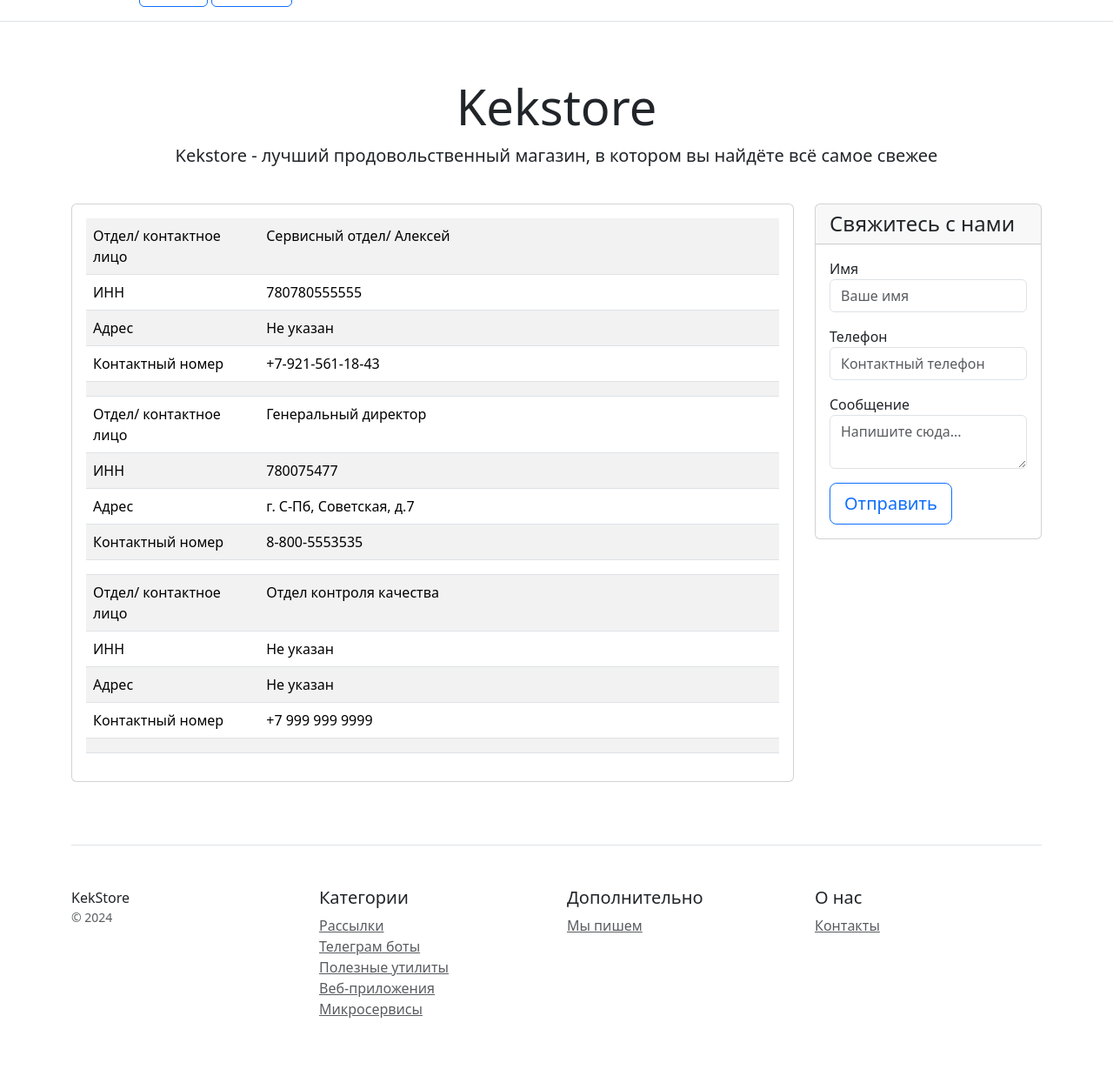
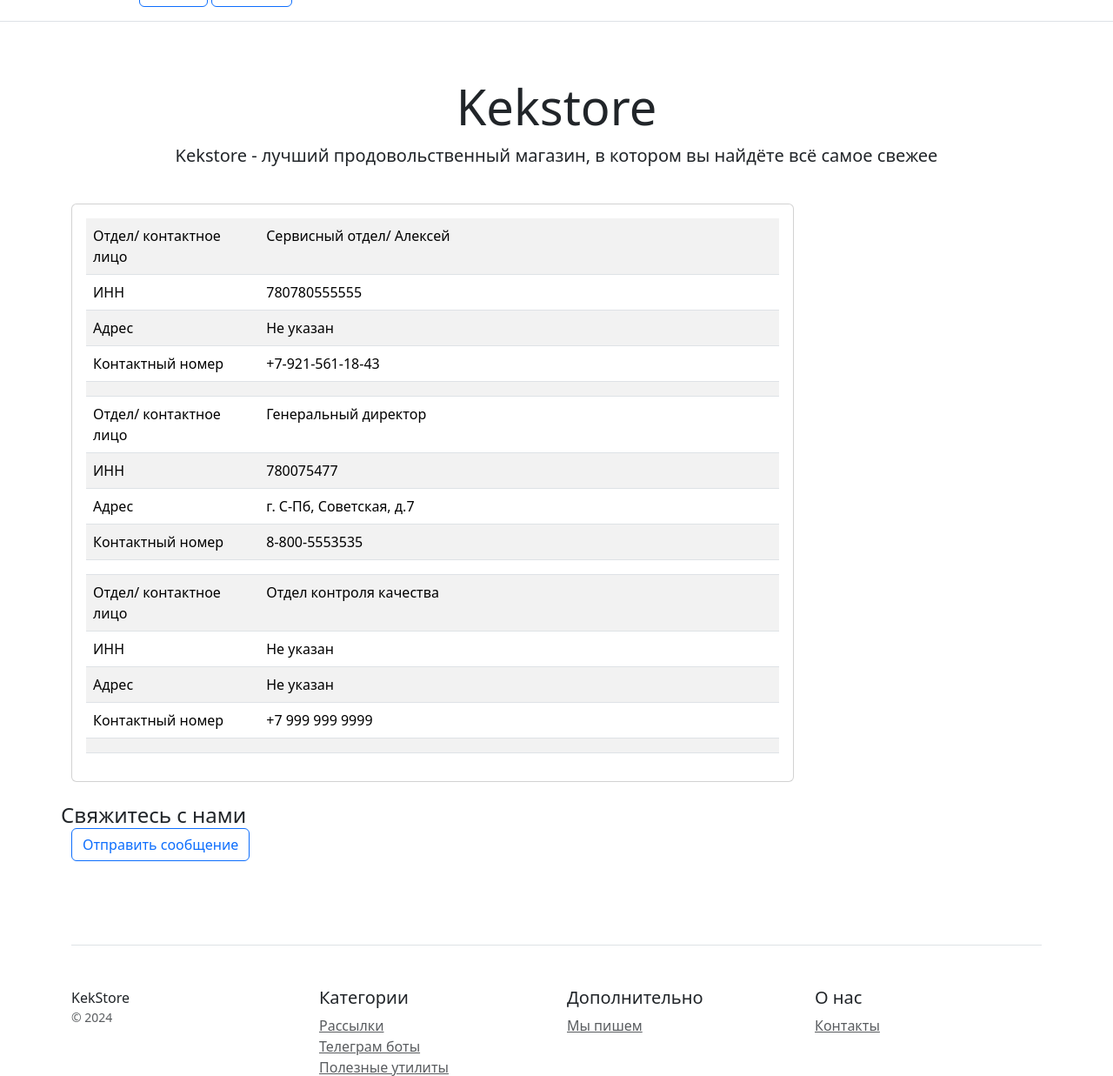
Before and after one commit to Alexman507/2024_22_1, a Django app: page /contacts/ in a window 1280 px wide. Shown: the part 50-1287 px from the top of the page at 87% size. Before the commit the page ends 1220 px from the top, so only its background shows below. Run offline with Django 5.2, Linux system fonts and the light colour scheme; data comes from the database, SQL or seed files in the repository; some libraries are stand-ins or nearby versions.

Commit message:
OrderCreateView

```diff
--- a/main/templates/main/contact_list.html
+++ b/main/templates/main/contact_list.html
@@ -36,31 +36,12 @@
                 </div>
             </div>
         </div>
-        <div class="col-lg-3 col-md-6 col-sm-12">
-            <div class="card mb-4 box-shadow">
                 <div class="card-header">
                     <h4 class="my-0 font-weight-normal">Свяжитесь с нами</h4>
                 </div>
-                <div class="card-body">
-                    <form method="post" action="" class="form-floating">
-                        {% csrf_token %}
-                        <div class="mb-3">
-                            <label for="name">Имя</label>
-                            <input type="text" name="name" class="form-control" id="name" placeholder="Ваше имя" required>
-                        </div>
-                        <div class="mb-3">
-                            <label for="phone">Телефон</label>
-                            <input type="text" name="phone" class="form-control" id="phone" placeholder="Контактный телефон" required>
-                        </div>
-                        <div class="mb-3">
-                            <label for="message">Сообщение</label>
-                            <textarea type="text" name="message" class="form-control" id="message" placeholder="Напишите сюда..." required></textarea>
-                        </div>
-                        <button type="submit" class="btn btn-lg btn-block btn-outline-primary">Отправить</button>
-                    </form>
+                <div class="col-12 mb-5">
+                    <a class="btn btn-outline-primary" href="{% url 'main:create_order' %}">Отправить сообщение</a>
                 </div>
-            </div>
-        </div>
     </div>
 
 
--- a/main/urls.py
+++ b/main/urls.py
@@ -1,13 +1,13 @@
 from django.urls import path
 
 from main.apps import MainConfig
-from main.views import ProductListView, ProductDetailView, pagination, ContactListView
+from main.views import ProductListView, ProductDetailView, ContactListView, OrderCreateView
 
 app_name = MainConfig.name
 
 urlpatterns = [
     path('', ProductListView.as_view(), name='product_list'),
     path('products/<int:pk>', ProductDetailView.as_view(), name='product_detail'),
-    path('list_products/<int:per_page>/<int:page>/', pagination, name='pagination'),
     path('contacts/', ContactListView.as_view(), name='contacts'),
+    path('create/', OrderCreateView.as_view(), name='create_order'),
 ]
--- a/main/views.py
+++ b/main/views.py
@@ -1,29 +1,13 @@
-from datetime import datetime
+from django.urls import reverse_lazy
+from django.views.generic import ListView, DetailView, CreateView
 
-from django.shortcuts import render, get_object_or_404
-from django.views.generic import ListView, DetailView
-
-from main.models import Product, Category, Contact, Order
+from main.models import Product, Contact, Order
 
 
 # Create your views here.
 
 class ProductListView(ListView):
     model = Product
-
-
-# def home(request):
-#     products_list = Product.objects.all()
-#     category_list = Category.objects.all()
-#     # Product.objects.all().delete()
-#     # Category.objects.all().delete()
-#     #
-#     context = {
-#         'object_list': products_list,
-#         'title': 'Каталог'
-#     }
-#
-#     return render(request, 'main/product_list.html', context)
 
 
 class ProductDetailView(DetailView):
@@ -35,69 +19,16 @@ class ProductDetailView(DetailView):
         return context
 
 
-# def product_pk(request, pk, page=None, per_page=None):
-#     obj = get_object_or_404(Product, pk=pk)
-#     context = {
-#         "object": obj,
-#         "pagination": bool(per_page),
-#         "per_page": per_page,
-#         "page": page
-#     }
-#
-#     return render(request, 'main/product_detail.html', context)
-
-
-def pagination(request, page, per_page):
-    len_product = len(Product.objects.all())
-    if len_product % per_page != 0:
-        page_count = [x + 1 for x in range((len_product // per_page) + 1)]
-    else:
-        page_count = [x + 1 for x in range((len_product // per_page))]
-
-    product_list = Product.objects.all()[per_page * (page - 1): per_page * page]
-
-    context = {
-        "product_list": product_list,
-        "page": page,
-        "per_page": per_page,
-        "page_count": page_count
-    }
-
-    return render(request, 'main/per_page.html', context)
-
-
 class ContactListView(ListView):
     model = Contact
 
-# def contacts(request):
-#     number = len(Contact.objects.all())
-#     if number > 5:
-#         contacts_list = Contact.objects.all()[number - 5: number + 1]
-#     else:
-#         contacts_list = Contact.objects.all()
-#
-#     context = {
-#         'object_list': contacts_list,
-#         'title': 'Контакты'
-#     }
-#
-#     if request.method == 'POST':
-#         name = request.POST.get('name')
-#         phone = request.POST.get('phone')
-#         message = request.POST.get('message')
-#
-#         info = {'created_at': (datetime.now()).strftime('%Y-%m-%dT%H:%M'),
-#                 'name': name, 'phone': phone, 'message': message
-#                 }
-#
-#         Order.objects.create(**info)
-#
-#     return render(request, 'main/contact_list.html', context)
 
-# def index(request):
-#     if request.method == 'POST':
-#         name = request.POST.get('name')
-#         email = request.POST.get('email')
-#         message = request.POST.get('message')
-#         print(f'{name} ({email}): {message}')
-#     return render(request, 'main/index.html')
+class OrderCreateView(CreateView):
+    model = Order  # Модель
+    fields = ('name', 'phone', 'message', 'created_at')  # Поля для заполнения при создании
+    success_url = reverse_lazy('main:product_list')  # Адрес для перенаправления после успешного создания
+
+    def form_valid(self, form):
+        form.instance.author = self.request.user
+        response = super().form_valid(form)
+        return response
```
Also changed, not shown: main/templates/main/order_form.html (added, +20 -0 lines).
